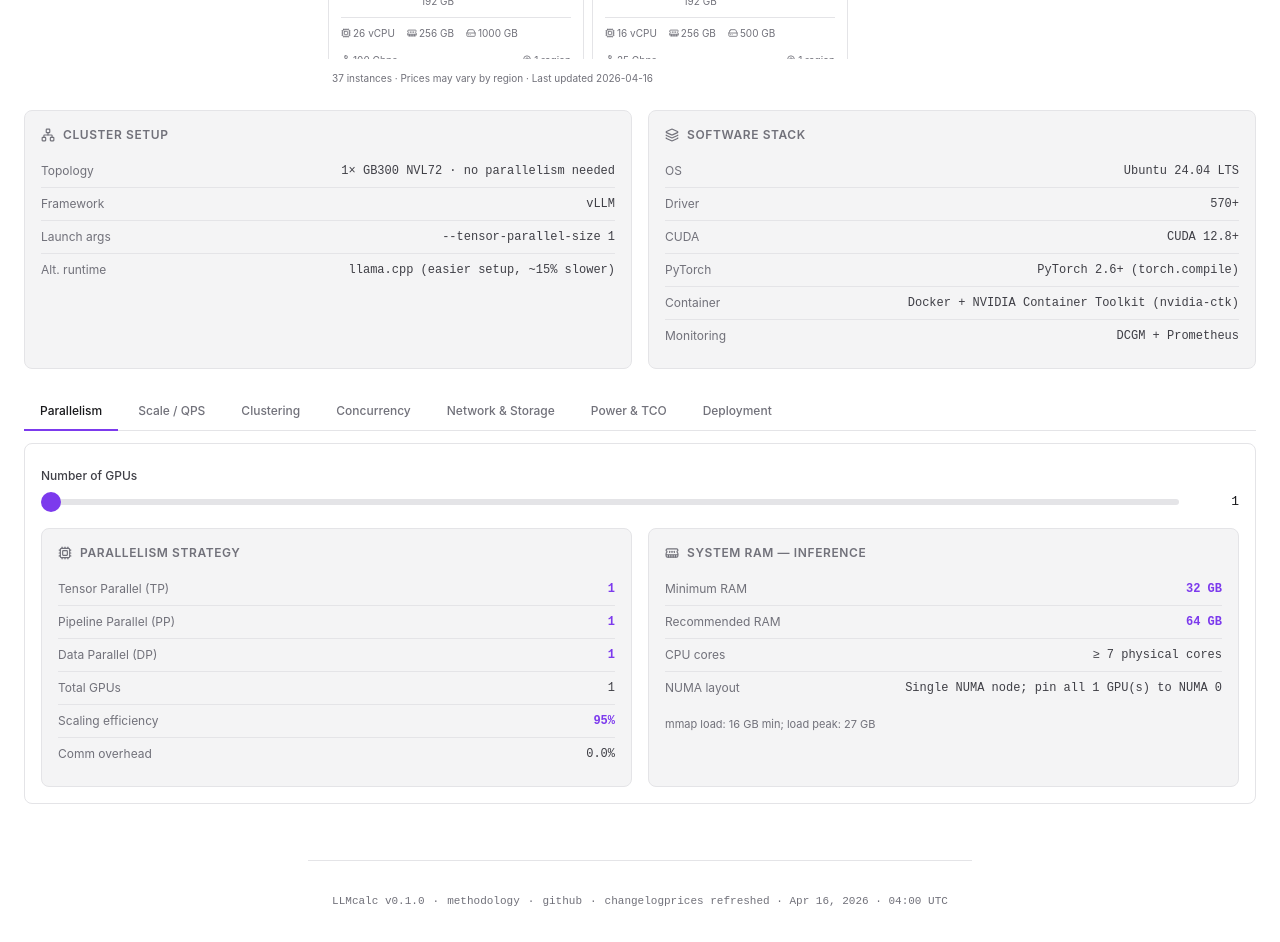
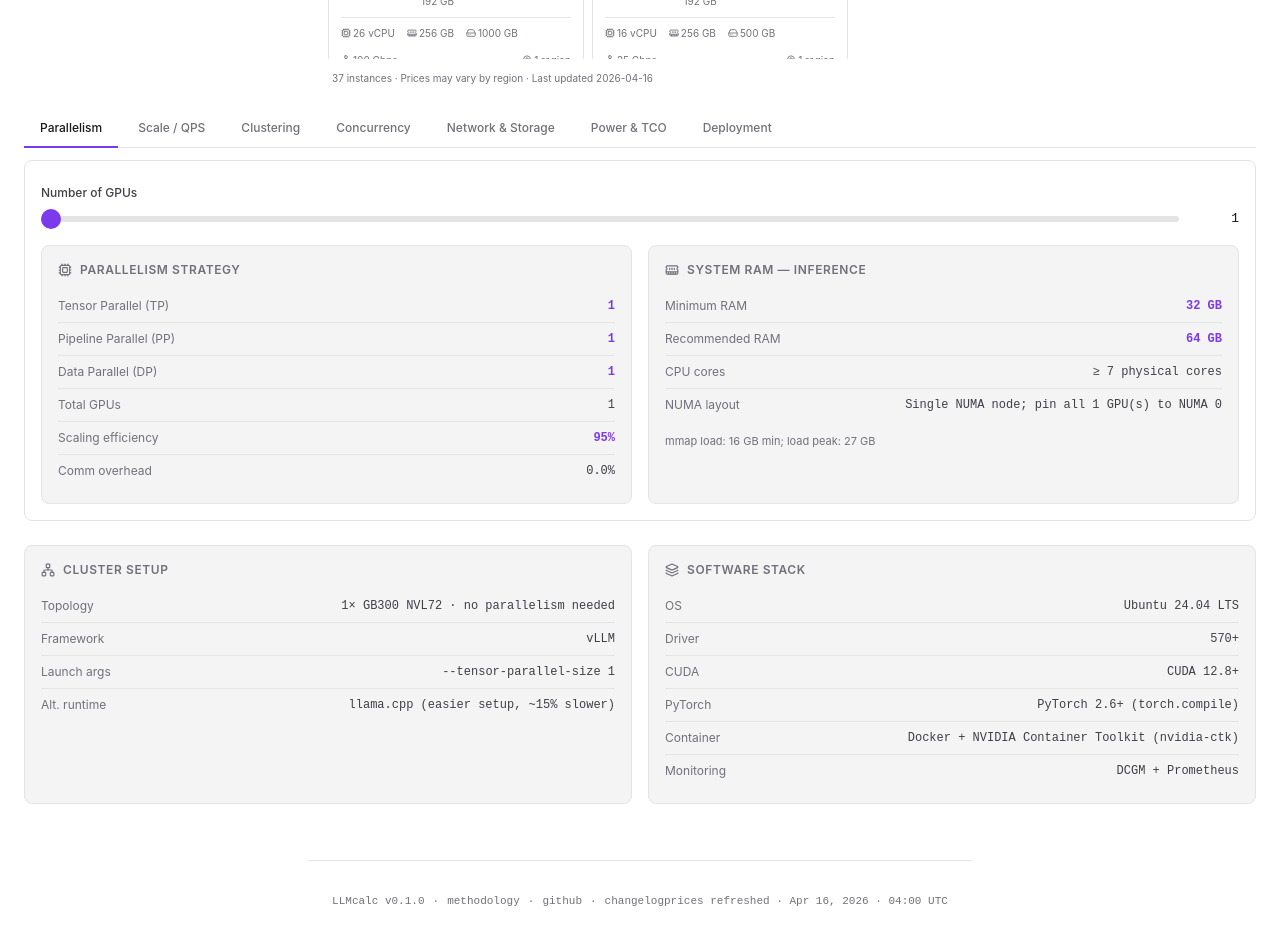
Before and after one commit to kkpkishan/llm-infra-planner, a React (Vite) app: page / in a window 1280 px wide. Shown: the part 1240-2182 px from the top of the page. Built offline with nearby package versions, Linux system fonts and the light colour scheme.

Commit message:
feat: move Cluster Setup and Software Stack to bottom of page

```diff
--- a/src/pages/Home.tsx
+++ b/src/pages/Home.tsx
@@ -667,14 +667,6 @@ export function Home() {
         )}
       </div>
 
-      {/* ── Cluster + Stack ───────────────────────────────────────────── */}
-      {(clusterRecommendation || stackRecommendation) && (
-        <section className="mt-6 grid grid-cols-1 md:grid-cols-2 gap-4">
-          {clusterRecommendation && <ClusterPanel cluster={clusterRecommendation} />}
-          {stackRecommendation && <StackPanel stack={stackRecommendation} />}
-        </section>
-      )}
-
       {/* ── Advanced Panels — Tabbed ─────────────────────────────────── */}
       {selectedModel && (
         <AdvancedTabs
@@ -708,6 +700,14 @@ export function Home() {
         />
       )}
 
+      {/* ── Cluster + Stack — shown last ─────────────────────────────── */}
+      {(clusterRecommendation || stackRecommendation) && (
+        <section className="mt-6 grid grid-cols-1 md:grid-cols-2 gap-4">
+          {clusterRecommendation && <ClusterPanel cluster={clusterRecommendation} />}
+          {stackRecommendation && <StackPanel stack={stackRecommendation} />}
+        </section>
+      )}
+
       {/* ── Mobile sticky bottom action bar ──────────────────────────── */}
       <div className="fixed bottom-0 left-0 right-0 md:hidden z-30 bg-bg-base border-t border-border-subtle px-4 py-3 flex gap-3">
         <button onClick={handleMobileShare}
```
